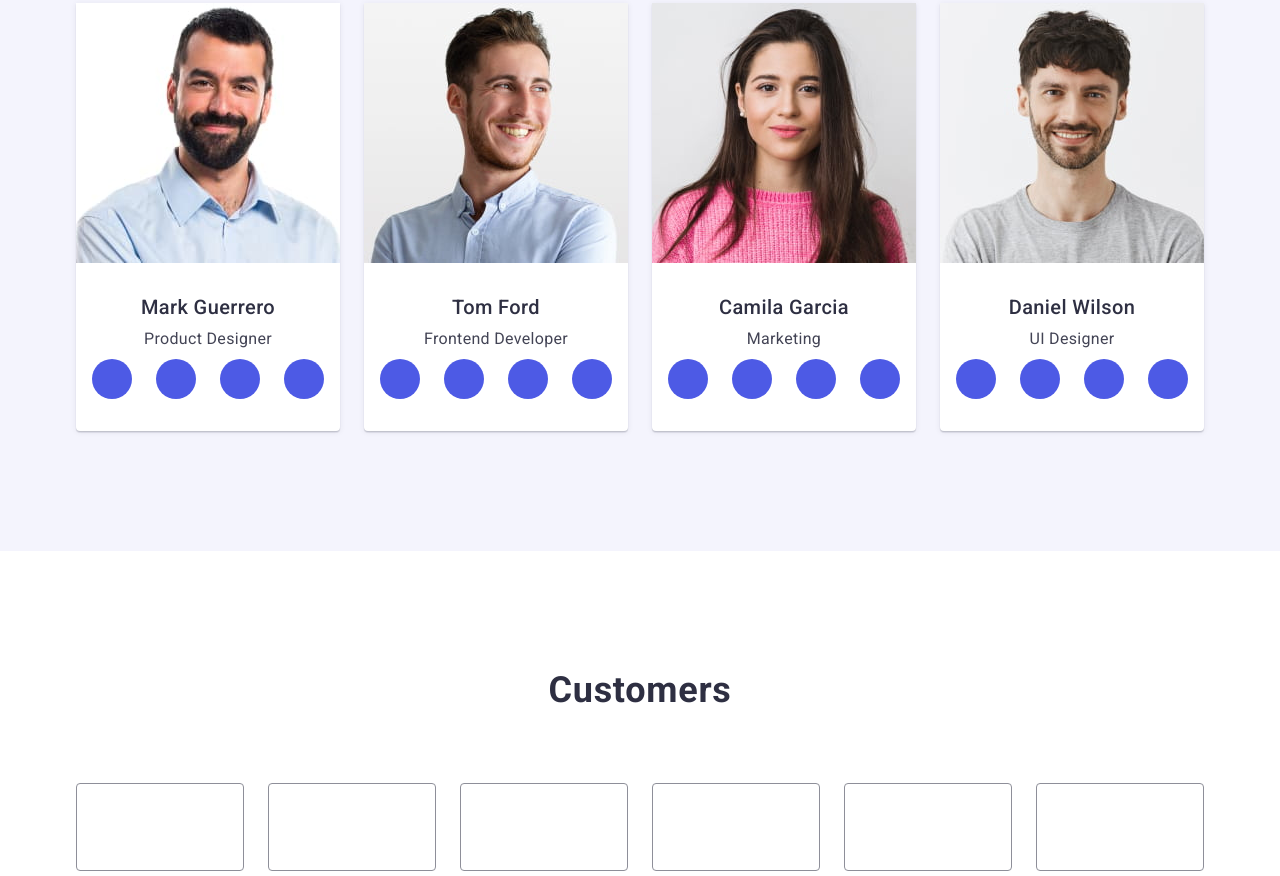
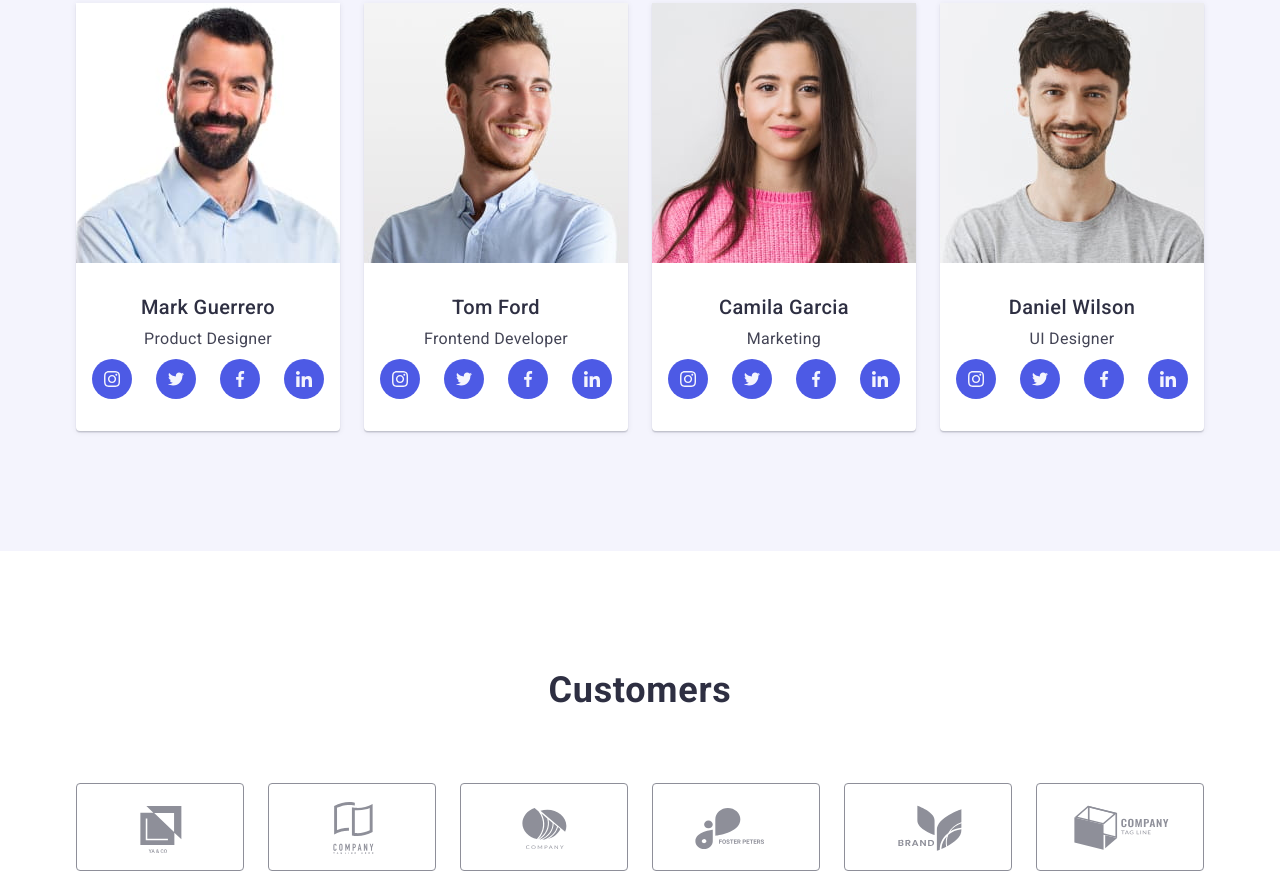
Before and after one commit to hennessyvsop3/goit-markup-hw-04, a plain HTML site: page index.html in a window 1280 px wide. Shown: the part 1921-2797 px from the top of the page. Drawn offline with nearby package versions, Linux system fonts and the light colour scheme.

Commit message:
correction

```diff
--- a/index.html
+++ b/index.html
@@ -75,7 +75,7 @@
             <li class="char-item">
               <div class="character-background">
                 <svg class="character-icons" width="64" height="64">
-                  <use href="./images/icons/icons.svg#icon-antenna"></use>
+                  <use href="./images/icons.svg#icon-antenna"></use>
                 </svg>
               </div>
 
@@ -88,7 +88,7 @@
             <li class="char-item">
               <div class="character-background">
                 <svg class="character-icons" width="64" height="64">
-                  <use href="./images/icons/icons.svg#icon-clock"></use>
+                  <use href="./images/icons.svg#icon-clock"></use>
                 </svg>
               </div>
 
@@ -101,7 +101,7 @@
             <li class="char-item">
               <div class="character-background">
                 <svg class="character-icons" width="64" height="64">
-                  <use href="./images/icons/icons.svg#icon-diagram"></use>
+                  <use href="./images/icons.svg#icon-diagram"></use>
                 </svg>
               </div>
 
@@ -114,7 +114,7 @@
             <li class="char-item">
               <div class="character-background">
                 <svg class="character-icons" width="64" height="64">
-                  <use href="./images/icons/icons.svg#icon-astronaut"></use>
+                  <use href="./images/icons.svg#icon-astronaut"></use>
                 </svg>
               </div>
 
@@ -161,7 +161,7 @@
                     <a href="" class="team-media-item-bg">
                       <svg class="team-socialmedia-item" width="16" height="16">
                         <use
-                          href="./images/icons/icons.svg#icon-instagram"
+                          href="./images/icons.svg#icon-instagram"
                         ></use>
                       </svg>
                     </a>
@@ -169,7 +169,7 @@
                   <li class="team-media-item">
                     <a href="" class="team-media-item-bg">
                       <svg class="team-socialmedia-item" width="16" height="16">
-                        <use href="./images/icons/icons.svg#icon-twitter"></use>
+                        <use href="./images/icons.svg#icon-twitter"></use>
                       </svg>
                     </a>
                   </li>
@@ -177,7 +177,7 @@
                     <a href="" class="team-media-item-bg">
                       <svg class="team-socialmedia-item" width="16" height="16">
                         <use
-                          href="./images/icons/icons.svg#icon-facebook"
+                          href="./images/icons.svg#icon-facebook"
                         ></use>
                       </svg>
                     </a>
@@ -186,7 +186,7 @@
                     <a href="" class="team-media-item-bg">
                       <svg class="team-socialmedia-item" width="16" height="16">
                         <use
-                          href="./images/icons/icons.svg#icon-linkedin"
+                          href="./images/icons.svg#icon-linkedin"
                         ></use>
                       </svg>
                     </a>
@@ -205,7 +205,7 @@
                     <a href="" class="team-media-item-bg">
                       <svg class="team-socialmedia-item" width="16" height="16">
                         <use
-                          href="./images/icons/icons.svg#icon-instagram"
+                          href="./images/icons.svg#icon-instagram"
                         ></use>
                       </svg>
                     </a>
@@ -213,7 +213,7 @@
                   <li class="team-media-item">
                     <a href="" class="team-media-item-bg">
                       <svg class="team-socialmedia-item" width="16" height="16">
-                        <use href="./images/icons/icons.svg#icon-twitter"></use>
+                        <use href="./images/icons.svg#icon-twitter"></use>
                       </svg>
                     </a>
                   </li>
@@ -221,7 +221,7 @@
                     <a href="" class="team-media-item-bg">
                       <svg class="team-socialmedia-item" width="16" height="16">
                         <use
-                          href="./images/icons/icons.svg#icon-facebook"
+                          href="./images/icons.svg#icon-facebook"
                         ></use>
                       </svg>
                     </a>
@@ -230,7 +230,7 @@
                     <a href="" class="team-media-item-bg">
                       <svg class="team-socialmedia-item" width="16" height="16">
                         <use
-                          href="./images/icons/icons.svg#icon-linkedin"
+                          href="./images/icons.svg#icon-linkedin"
                         ></use>
                       </svg>
                     </a>
@@ -249,7 +249,7 @@
                     <a href="" class="team-media-item-bg">
                       <svg class="team-socialmedia-item" width="16" height="16">
                         <use
-                          href="./images/icons/icons.svg#icon-instagram"
+                          href="./images/icons.svg#icon-instagram"
                         ></use>
                       </svg>
                     </a>
@@ -257,7 +257,7 @@
                   <li class="team-media-item">
                     <a href="" class="team-media-item-bg">
                       <svg class="team-socialmedia-item" width="16" height="16">
-                        <use href="./images/icons/icons.svg#icon-twitter"></use>
+                        <use href="./images/icons.svg#icon-twitter"></use>
                       </svg>
                     </a>
                   </li>
@@ -265,7 +265,7 @@
                     <a href="" class="team-media-item-bg">
                       <svg class="team-socialmedia-item" width="16" height="16">
                         <use
-                          href="./images/icons/icons.svg#icon-facebook"
+                          href="./images/icons.svg#icon-facebook"
                         ></use>
                       </svg>
                     </a>
@@ -274,7 +274,7 @@
                     <a href="" class="team-media-item-bg">
                       <svg class="team-socialmedia-item" width="16" height="16">
                         <use
-                          href="./images/icons/icons.svg#icon-linkedin"
+                          href="./images/icons.svg#icon-linkedin"
                         ></use>
                       </svg>
                     </a>
@@ -293,7 +293,7 @@
                     <a href="" class="team-media-item-bg">
                       <svg class="team-socialmedia-item" width="16" height="16">
                         <use
-                          href="./images/icons/icons.svg#icon-instagram"
+                          href="./images/icons.svg#icon-instagram"
                         ></use>
                       </svg>
                     </a>
@@ -301,7 +301,7 @@
                   <li class="team-media-item">
                     <a href="" class="team-media-item-bg">
                       <svg class="team-socialmedia-item" width="16" height="16">
-                        <use href="./images/icons/icons.svg#icon-twitter"></use>
+                        <use href="./images/icons.svg#icon-twitter"></use>
                       </svg>
                     </a>
                   </li>
@@ -309,7 +309,7 @@
                     <a href="" class="team-media-item-bg">
                       <svg class="team-socialmedia-item" width="16" height="16">
                         <use
-                          href="./images/icons/icons.svg#icon-facebook"
+                          href="./images/icons.svg#icon-facebook"
                         ></use>
                       </svg>
                     </a>
@@ -318,7 +318,7 @@
                     <a href="" class="team-media-item-bg">
                       <svg class="team-socialmedia-item" width="16" height="16">
                         <use
-                          href="./images/icons/icons.svg#icon-linkedin"
+                          href="./images/icons.svg#icon-linkedin"
                         ></use>
                       </svg>
                     </a>
@@ -338,42 +338,42 @@
             <li class="customers-parners-item">
               <a href="" class="customers-icon-link link">
                 <svg class="customers-icon" width="104" height="56">
-                  <use href="./images/icons/icons.svg#icon-YaCo"></use>
+                  <use href="./images/icons.svg#icon-YaCo"></use>
                 </svg>
               </a>
             </li>
             <li class="customers-parners-item">
               <a href="" class="customers-icon-link link">
                 <svg class="customers-icon" width="104" height="56">
-                  <use href="./images/icons/icons.svg#icon-Company"></use>
+                  <use href="./images/icons.svg#icon-Company"></use>
                 </svg>
               </a>
             </li>
             <li class="customers-parners-item">
               <a href="" class="customers-icon-link link">
                 <svg class="customers-icon" width="104" height="56">
-                  <use href="./images/icons/icons.svg#icon-Compan"></use>
+                  <use href="./images/icons.svg#icon-Compan"></use>
                 </svg>
               </a>
             </li>
             <li class="customers-parners-item">
               <a href="" class="customers-icon-link link">
                 <svg class="customers-icon" width="104" height="56">
-                  <use href="./images/icons/icons.svg#icon-Fosters"></use>
+                  <use href="./images/icons.svg#icon-Fosters"></use>
                 </svg>
               </a>
             </li>
             <li class="customers-parners-item">
               <a href="" class="customers-icon-link link">
                 <svg class="customers-icon" width="104" height="56">
-                  <use href="./images/icons/icons.svg#icon-Brand"></use>
+                  <use href="./images/icons.svg#icon-Brand"></use>
                 </svg>
               </a>
             </li>
             <li class="customers-parners-item">
               <a href="" class="customers-icon-link link">
                 <svg class="customers-icon" width="104" height="56">
-                  <use href="./images/icons/icons.svg#icon-Tagline"></use>
+                  <use href="./images/icons.svg#icon-Tagline"></use>
                 </svg>
               </a>
             </li>
@@ -400,28 +400,28 @@
               <li class="team-media-item">
                 <a href="" class="footer-media-item-bg">
                   <svg class="footer-social-icon" width="24" height="24">
-                    <use href="./images/icons/icons.svg#icon-instagram"></use>
+                    <use href="./images/icons.svg#icon-instagram"></use>
                   </svg>
                 </a>
               </li>
               <li class="team-media-item">
                 <a href="" class="footer-media-item-bg">
                   <svg class="footer-social-icon" width="24" height="24">
-                    <use href="./images/icons/icons.svg#icon-twitter"></use>
+                    <use href="./images/icons.svg#icon-twitter"></use>
                   </svg>
                 </a>
               </li>
               <li class="team-media-item">
                 <a href="" class="footer-media-item-bg">
                   <svg class="footer-social-icon" width="24" height="24">
-                    <use href="./images/icons/icons.svg#icon-facebook"></use>
+                    <use href="./images/icons.svg#icon-facebook"></use>
                   </svg>
                 </a>
               </li>
               <li class="team-media-item">
                 <a href="" class="footer-media-item-bg">
                   <svg class="footer-social-icon" width="24" height="24">
-                    <use href="./images/icons/icons.svg#icon-linkedin"></use>
+                    <use href="./images/icons.svg#icon-linkedin"></use>
                   </svg>
                 </a>
               </li>
```
Also changed, not shown: portfolio.html (+4 -4 lines).
